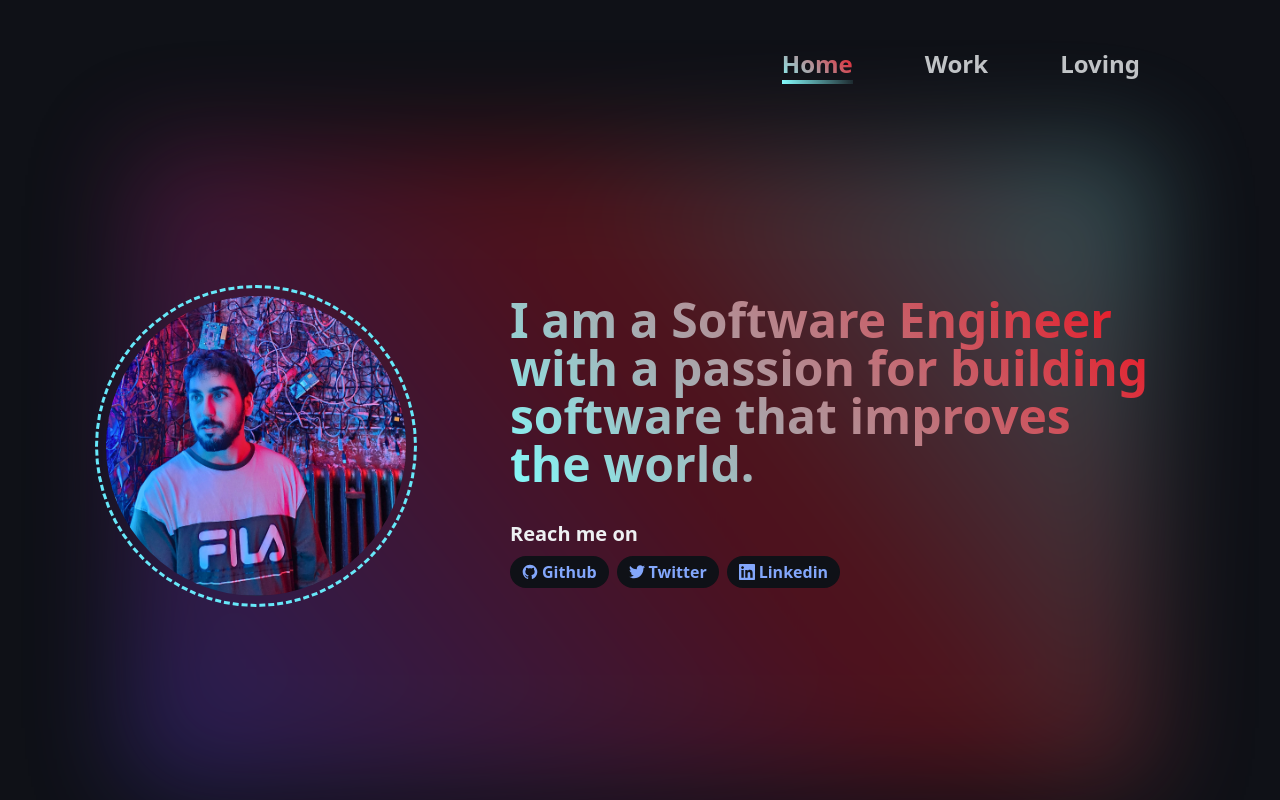
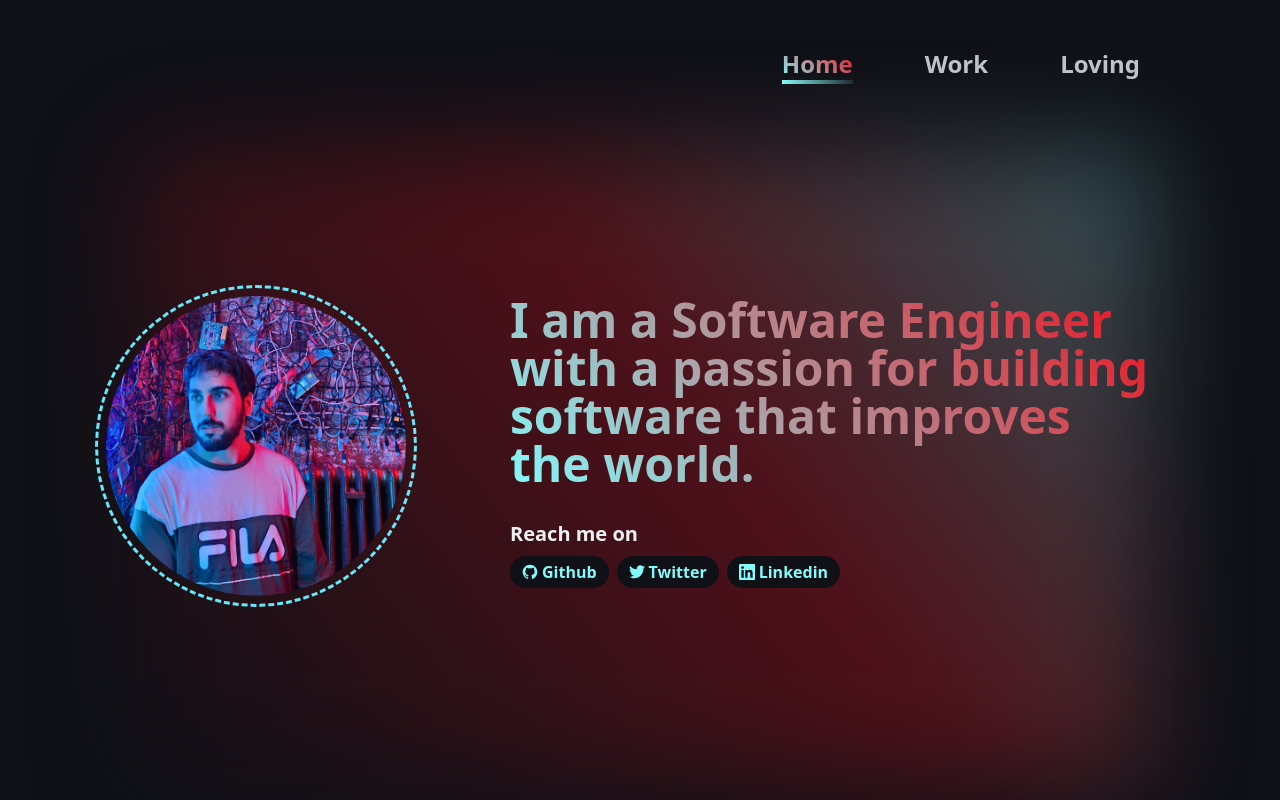
Before and after one commit to luigibarbato/meonweb, a Next.js app: page / in a window 1280 px wide. Built offline with nearby package versions, Linux system fonts and the light colour scheme.

Commit message:
feat: use socials specs from markdown

```diff
--- a/Config.js
+++ b/Config.js
@@ -8,7 +8,7 @@ const Sections = [
     name: "Home",
     description: "Is the home page of the website",
     url: "/",
-    colors: ["#83FBFB", "#EA1220", "#5A45FF"],
+    colors: ["#83FBFB", "#EA1220", "#0f1117"],
     radialBackground: true,
   },
   {
--- a/components/Social/index.tsx
+++ b/components/Social/index.tsx
@@ -1,19 +1,35 @@
 import { GrGithub, GrLinkedin, GrTwitter } from "react-icons/gr";
 
-// TODO: This is a temporary solution to get the icons to render.
-interface Props {
-    url: string
+interface SocialProps {
+    username: string;
+    platform: 'github' | 'linkedin' | 'twitter';
 }
 
+const platformDetails = {
+    github: {
+        url: (username: string) => `https://github.com/${username}`,
+        icon: <GrGithub title='Github' />,
+        label: 'Github'
+    },
+    twitter: {
+        url: (username: string) => `https://x.com/${username}`,
+        icon: <GrTwitter title='Twitter' />,
+        label: 'Twitter'
+    },
+    linkedin: {
+        url: (username: string) => `https://linkedin.com/in/${username}`,
+        icon: <GrLinkedin title='Linkedin' />,
+        label: 'Linkedin'
+    }
+};
 
-export const Github = (props: Props) => {
-    return <a href={props.url}><span className="flex flex-row items-center gap-1"><GrGithub title='Github' />Github</span></a>
-}
-
-export const Twitter = (props: Props) => {
-    return <a href={props.url}><span className="flex flex-row items-center gap-1"><GrTwitter title='Twitter' />Twitter</span></a>
-}
-
-export const Linkedin = (props: Props) => {
-    return <a href={props.url}><span className="flex flex-row items-center gap-1"><GrLinkedin title='Linkedin' />Linkedin</span></a>
-}
+export const SocialLink = ({ username, platform }: SocialProps) => {
+    const { url, icon, label } = platformDetails[platform];
+    return (
+        <a href={url(username)}>
+            <span className="flex flex-row items-center gap-1">
+                {icon}{label}
+            </span>
+        </a>
+    );
+};
--- a/content/profile/profile.md
+++ b/content/profile/profile.md
@@ -1,10 +1,9 @@
 ---
 name: Luigi Barbato
 socials:
-- Facebook
-- Twitter
-- Linkedin
-- Polyworks
+- github:luigibarbato
+- twitter:luigibarbato_
+- linkedin:luigibarbato
 ---
 
 I am a Software Engineer with a passion for building software that improves the world.
--- a/pages/_app.tsx
+++ b/pages/_app.tsx
@@ -6,33 +6,40 @@ import Nav from '../components/Navbar'
 import { Config } from '../Config'
 import { Links } from '../components/Navbar/NavbarLink/Types/Link'
 
-// TODO: Improve general colors,text etc.
+interface Page {
+  name: string;
+  description: string;
+  url: string;
+  colors: string[];
+  radialBackground: boolean;
+  socials?: { name: string; username: string }[];
+}
+
 function MyApp({ Component, pageProps, router }: AppProps): JSX.Element {
-  // TODO: Must be an interface/type
-  const [currentPage, setCurrentPage] = useState({
+  const [currentPage, setCurrentPage] = useState<Page>({
     name: "",
     description: "",
     url: "",
     colors: ["", ""],
-  },)
+    radialBackground: false,
+  });
 
-  // TODO: Must be an interface/type
-  const [registeredPages] = useState(Config.sections)
+  const [registeredPages] = useState<Page[]>(Config.sections);
 
   const [isMobile, setIsMobile] = useState(false);
 
   useEffect(() => {
     let res = window.matchMedia("only screen and (max-width: 912px)").matches;
-    setIsMobile(res)
-  }, [setIsMobile])
+    setIsMobile(res);
+  }, [setIsMobile]);
 
   useEffect(() => {
     registeredPages.forEach(section => {
       if (location.pathname.includes(section.url)) {
-        setCurrentPage(section)
+        setCurrentPage(section);
       }
-    })
-  })
+    });
+  });
 
   return (
     <section className="h-screen md:flex md:flex-col stepper overflow-y-scroll md:overflow-hidden">
@@ -40,11 +47,10 @@ function MyApp({ Component, pageProps, router }: AppProps): JSX.Element {
         <Nav links={Config.sections as Links} isMobile={isMobile}></Nav>
       </header>
       <div className="m-auto self-center">
-        {/* TODO: Settings Must be an interface/type */}
         <Component {...pageProps} settings={currentPage} isMobile={isMobile} />
       </div>
-    </section >
-  )
+    </section>
+  );
 }
 
-export default MyApp
+export default MyApp;
--- a/pages/index.tsx
+++ b/pages/index.tsx
@@ -6,12 +6,12 @@ import avatar from '../public/avatar.png'
 import Layout from '../components/Layout';
 import { HeroWithImage } from '../components/Hero/HeroWithImage';
 import { SectionPill, SectionPillProps } from '../components/Pill/SectionPill';
-import { Github, Twitter, Linkedin } from '../components/Social';
+import { SocialLink } from '../components/Social';
 
 type ProfileData = {
   data: {
     name: string,
-    socials: Array<String>
+    socials: string[];
   },
   content: string
 }
@@ -36,28 +36,26 @@ export const getStaticProps: GetStaticProps = async () => {
   };
 }
 
-
-const sections: Array<SectionPillProps> = [
-  {
-    name: "Reach me on",
-    pill: {
-      textColor: "#83A7FC",
-      bgColor: "#0f1117",
-    },
-    entries: [
-      <Github key="github" url='https://github.com/luigibarbato' />,
-      <Twitter key="twitter" url='https://twitter.com/luigibarbato_' />,
-      <Linkedin key="linkedin" url='https://linkedin.com/in/luigibarbato' />
-    ],
-  },
-]
-
 const Home: NextPage = ({ profile, settings, isMobile }: InferGetStaticPropsType<typeof getStaticProps>) => {
+  const socialSections: Array<SectionPillProps> = [
+    {
+      name: "Reach me on",
+      pill: {
+        textColor: settings.colors[0],
+        bgColor: settings.colors[2],
+      },
+      entries: Array.isArray(profile.data.socials) ? profile.data.socials
+        .filter((social:string) => social.trim() !== '')
+        .map((social:string) => {
+          const [platform, username] = social.split(':');
+          return <SocialLink key={platform} username={username} platform={platform} />;
+        }) : [],
+    }]
 
   return (
     <Layout title={settings.name} description={settings.description} radialBackground={settings.radialBackground} colors={settings.colors}>
       <HeroWithImage isMobile={isMobile} image={avatar.src} primaryColor={settings.colors[0]} secondaryColor={settings.colors[1]} content={profile.content}>
-        <SectionPill sections={sections} />
+        <SectionPill sections={socialSections} />
       </HeroWithImage>
     </Layout>
   )
```
